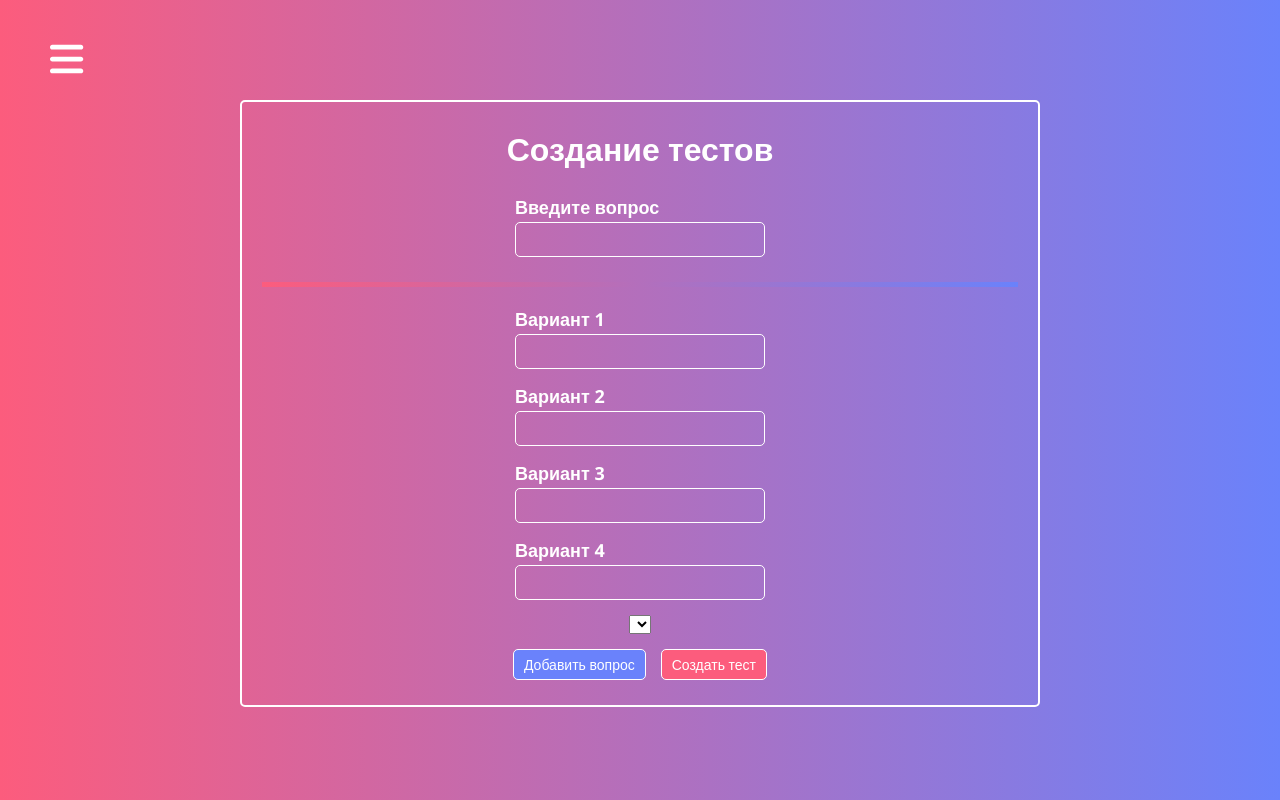
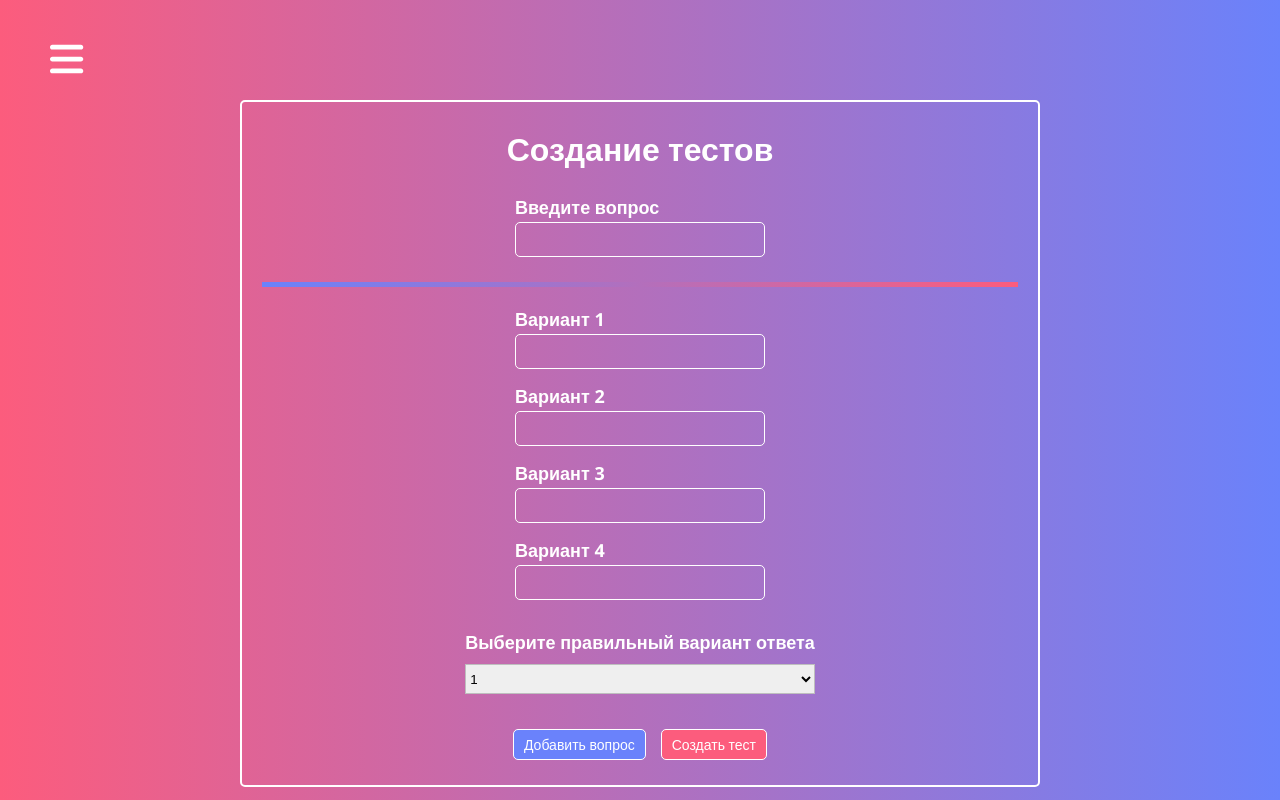
Before and after one commit to Aleksandr-Glebik/react-quiz-fc, a React (Create React App) app: page /quiz-creator in a window 1280 px wide. Built offline with nearby package versions, Linux system fonts and the light colour scheme.

Commit message:
feat: add com Select for QuizCreator

```diff
--- /dev/null
+++ b/src/components/ActiveQuiz/UI/Select/Select.module.scss
@@ -0,0 +1,25 @@
+.container {
+    margin: 15px 0;
+
+    .label {
+        font-family: 'Open Sans', sans-serif;
+        font-size: 18px;
+        color: #fff;
+        margin: 0 0 10px 0;
+        padding: 0;
+        font-weight: 600;
+        display: block;
+
+    }
+
+    .select {
+        display: block;
+        box-sizing: border-box;
+        border: 1px solid #bebebe;
+        margin: 0 0 5px;
+        height: 30px;
+        width: 100%;
+        outline: none;
+        transition: all ease-in-out 0.35s;
+    }
+}
--- /dev/null
+++ b/src/components/ActiveQuiz/UI/Select/Select.tsx
@@ -0,0 +1,50 @@
+import React from 'react'
+import styles from './Select.module.scss'
+
+type optionType = {
+    value: number
+    text: string
+}
+
+interface selectType {
+    label: string
+    value: number
+    onChangeHandler: (event: any) => void
+    options: optionType[]
+}
+
+const Select: React.FC<selectType> = ({ label, value, onChangeHandler, options }) => {
+  const htmlFor = `${label}_${Math.random()}`
+
+  return (
+    <div className={styles.container}>
+        <label
+          htmlFor={htmlFor}
+          className={styles.label}
+        >
+            {label}
+        </label>
+        <select
+          id={htmlFor}
+          className={styles.select}
+          value={value}
+          onChange={onChangeHandler}
+        >
+            {
+              options.map((option, ind) => {
+                return (
+                    <option
+                      key={`${option}_${ind}`}
+                      value={option.value}
+                    >
+                        {option.text}
+                    </option>
+                )
+              })
+            }
+        </select>
+    </div>
+  )
+}
+
+export default Select
--- a/src/pages/QuizCreator/QuizCreator.module.scss
+++ b/src/pages/QuizCreator/QuizCreator.module.scss
@@ -32,7 +32,7 @@
             .hr {
                 width: 100%;
                 height: 5px;
-                background: linear-gradient(to right, #fc5c7d, #6a82fb);
+                background: linear-gradient(to right, #6a82fb, #fc5c7d);
                 margin: 10px 0 20px;
                 border: none;
             }
--- a/src/pages/QuizCreator/QuizCreator.tsx
+++ b/src/pages/QuizCreator/QuizCreator.tsx
@@ -4,6 +4,7 @@ import Button from '../../components/ActiveQuiz/UI/Button/Button'
 import Input from '../../components/ActiveQuiz/UI/Input/Input'
 import { createControl, createControlType } from '../../form/FormFramework'
 import Auxilliary from '../../hoc/Auxilliary/Auxilliary'
+import Select from '../../components/ActiveQuiz/UI/Select/Select'
 interface createFormControlsType {
   [question: string]: createControlType
   option1: createControlType
@@ -35,11 +36,13 @@ const createFormControls = (): createFormControlsType => {
 interface initialStateType {
   quiz: any
   formControls: createFormControlsType
+  rightAnswerId: number
 }
 
 const initialState = {
   quiz: [],
-  formControls: createFormControls()
+  formControls: createFormControls(),
+  rightAnswerId: 1
 }
 
 const QuizCreator = () => {
@@ -85,6 +88,14 @@ const QuizCreator = () => {
 
   }
 
+  const onChangeHandler = (event: any) => {
+    event.preventDefault()
+    setState({
+      ...state,
+      rightAnswerId: +event.target.value
+    })
+  }
+
   return (
     <div className={styles.quizCreator}>
       <div className={styles.container}>
@@ -94,7 +105,19 @@ const QuizCreator = () => {
           onSubmit={event => submitHandler(event)}
         >
           {renderInputGroup()}
-          <select></select>
+
+          <Select
+            label='Выберите правильный вариант ответа'
+            value={state.rightAnswerId}
+            onChangeHandler={onChangeHandler}
+            options={[
+              {text: '1', value: 1},
+              {text: '2', value: 2},
+              {text: '3', value: 3},
+              {text: '4', value: 4},
+            ]}
+          />
+
           <div className={styles.btnContainer}>
             <Button
               type='addQuiz'
```
